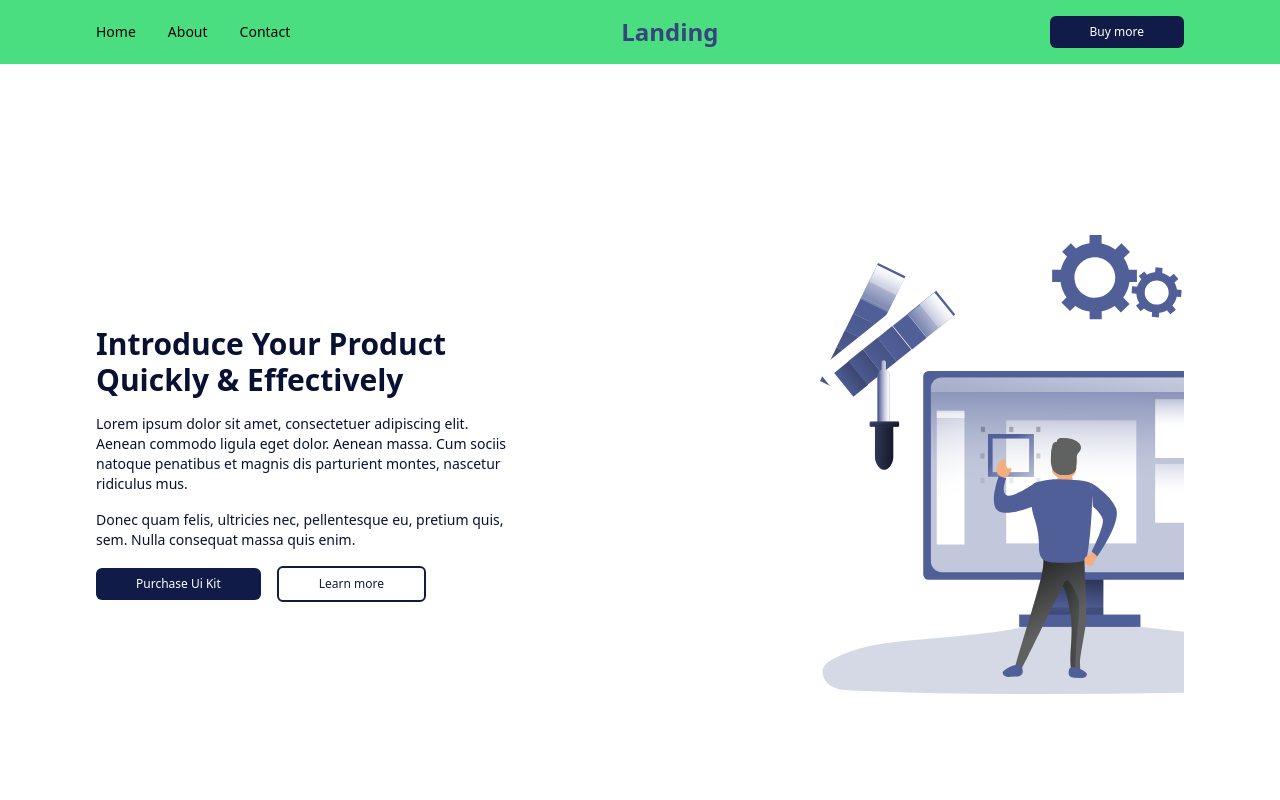
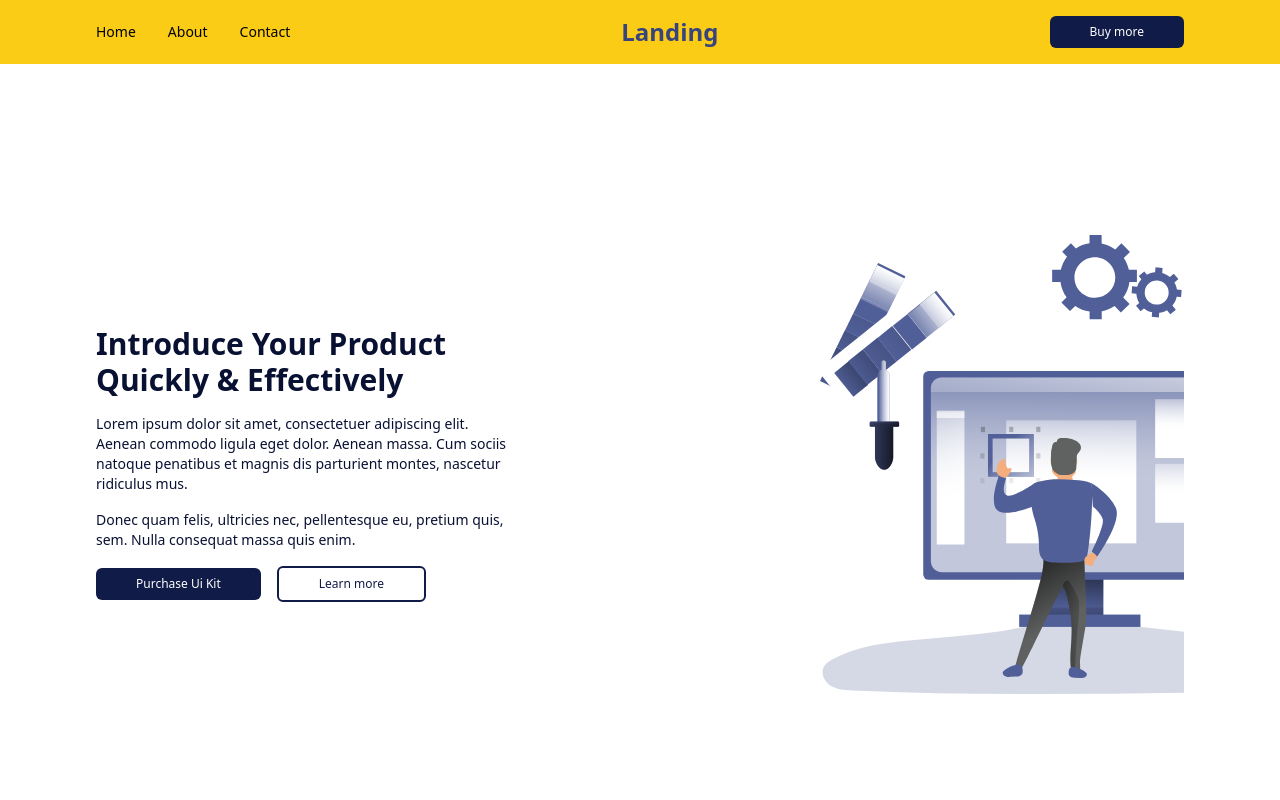
Before and after one commit to ajeigbepaul/Landingpage, a React (Vite) app in the folder landingpage/: page / in a window 1280 px wide. Shown: the top 800 px of the page. Built offline with nearby package versions, Linux system fonts and the light colour scheme.

Commit message:
landingpage sections3-5

```diff
--- a/landingpage/src/App.jsx
+++ b/landingpage/src/App.jsx
@@ -16,7 +16,7 @@ const App = () => {
         <h1 className="text-[#37447E] text-2xl font-bold">Landing</h1>
         <button className='bg-[#111B47] text-white px-10 py-2 rounded-md font-medium'>Buy now</button>
       </header> */}
-    <header className="flex flex-col md:flex-row bg-green-400 flex-wrap justify-between items-center max-w-screen-xl mx-auto px-6 md:px-24 py-4 space-y-4 md:space-y-0">
+    <header className="flex flex-col md:flex-row bg-yellow-400 flex-wrap justify-between items-center max-w-screen-xl mx-auto px-6 md:px-24 py-4 space-y-4 md:space-y-0">
 
     <div className="flex space-x-4 md:space-x-8">
       <h1 className="text-[#000000] text-sm font-normal">Home</h1>
```
